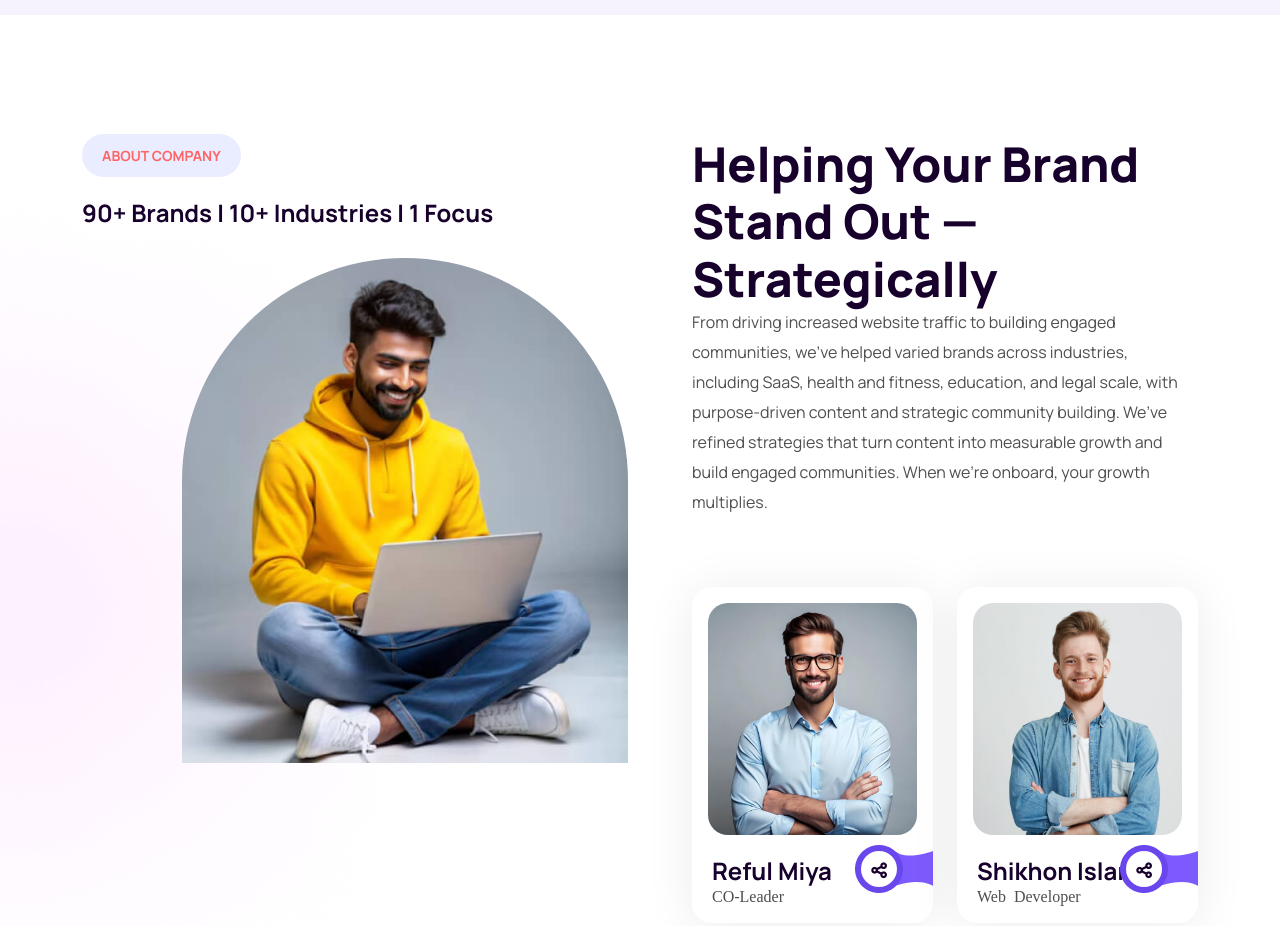
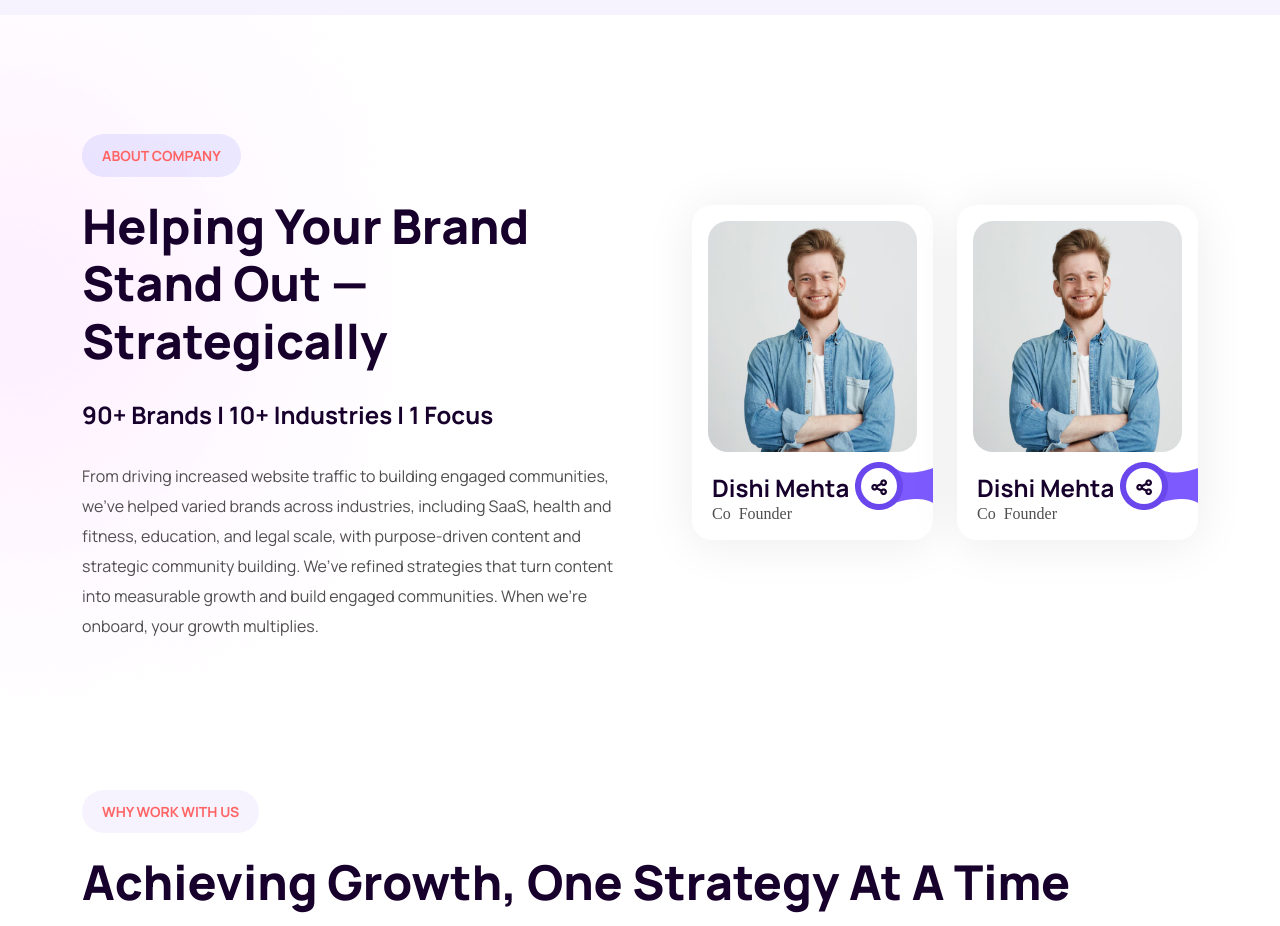
Before and after one commit to vasishta93/IdeaJarStudio, a plain HTML site: page index.html in a window 1280 px wide. Shown: the part 5760-6686 px from the top of the page. Drawn offline with Linux system fonts and the light colour scheme; a script that the page names is missing; files whose address does not match are found by name.

Commit message:
random changes

```diff
--- a/index.html
+++ b/index.html
@@ -583,34 +583,33 @@
                                         <div class="sub-title bg-color-2 wow fadeInUp">
                                             <span>About Company</span>
                                         </div>
-                                        <h3>90+ Brands | 10+ Industries | 1 Focus</h3>
-
-                                    </div>
-                                    <div class="about-image">
-                                        <img src="assets/img/about/01.jpg" alt="img" class="wow img-custom-anim-left" data-wow-duration="1.5s" data-wow-delay="0.3s">
-
-
-                                    </div>
-                                </div>
-                                <div class="col-lg-6">
-                                    <div class="about-content">
                                         <h2 class="wow fadeInUp" data-wow-delay=".3s">
                                             Helping your brand stand out — strategically
-                                        </h2>
+                                        </h2><br>
+                                        <h3>90+ Brands | 10+ Industries | 1 Focus</h3><br>
 
                                         <p class="mt-3 mt-md-0 wow fadeInUp" data-wow-delay=".5s">
                                             From driving increased website traffic to building engaged communities, we’ve helped varied brands across industries, including SaaS, health and fitness, education, and legal scale, with purpose-driven content and strategic community building. We’ve refined strategies that turn content into measurable growth and build engaged communities. When we’re onboard, your growth multiplies.
                                         </p>
+
+                                    </div>
+
+                                </div>
+                                <div class="col-lg-6">
+                                    <div class="about-content">
+
+
+
                                         <div class="icon-items-area">
                                             <div class="row">
-                                                <div class="col-xl-6 col-lg-6 col-md-6 wow fadeInUp" data-wow-delay=".2s">
+                                                <div class="col-xl-6 col-lg-6 col-md-6 wow fadeInUp" data-wow-delay=".4s">
                                                     <div class="team-card-items">
                                                         <div class="team-image">
-                                                            <img src="assets/img/team/01.jpg" alt="img">
+                                                            <img src="assets/img/team/02.jpg" alt="img">
                                                         </div>
                                                         <div class="team-content">
-                                                            <h3><a href="team-details.html">Reful Miya</a></h3>
-                                                            <p>CO-Leader</p>
+                                                            <h3>Dishi Mehta</h3>
+                                                            <p>Co Founder</p>
                                                         </div>
                                                         <div class="icon-shape">
                                                             <img src="assets/img/team/icon-shape.png" alt="img">
@@ -632,16 +631,16 @@
                                                             <img src="assets/img/team/02.jpg" alt="img">
                                                         </div>
                                                         <div class="team-content">
-                                                            <h3><a href="team-details.html">Shikhon Islam</a></h3>
-                                                            <p>Web Developer</p>
+                                                            <h3>Dishi Mehta</h3>
+                                                            <p>Co Founder</p>
                                                         </div>
                                                         <div class="icon-shape">
                                                             <img src="assets/img/team/icon-shape.png" alt="img">
                                                             <div class="social-profile">
                                                                 <ul>
                                                                     <li><a href="#"><i class="fab fa-instagram"></i></a></li>
-                                                                    <li><a href="#"><i class="fab fa-facebook-f"></i></a></li>
-                                                                    <li><a href="#"><i class="fa-brands fa-twitter"></i></a></li>
+                                                                    <li><a href="#"><i class="fab fa-medium"></i></a></li>
+                                                                    <li><a href="#"><i class="fab fa-substack"></i></a></li>
                                                                     <li><a href="#"><i class="fab fa-linkedin-in"></i></a></li>
                                                                 </ul>
                                                                 <span class="plus-btn"><i class="fas fa-share-alt"></i></span>
```
